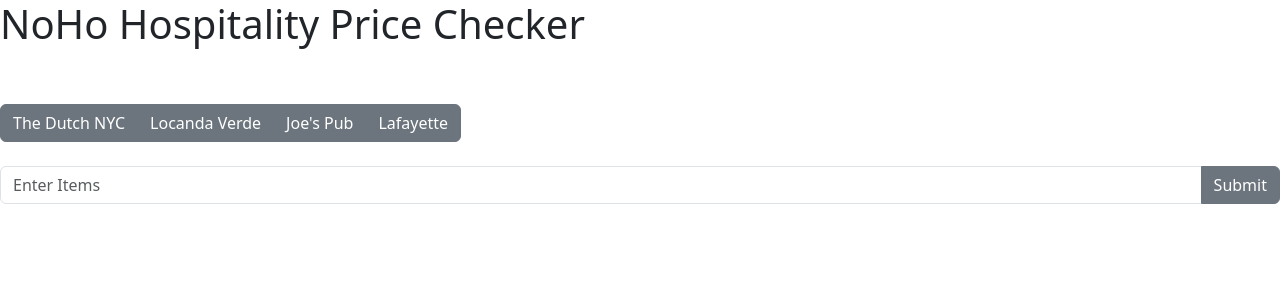
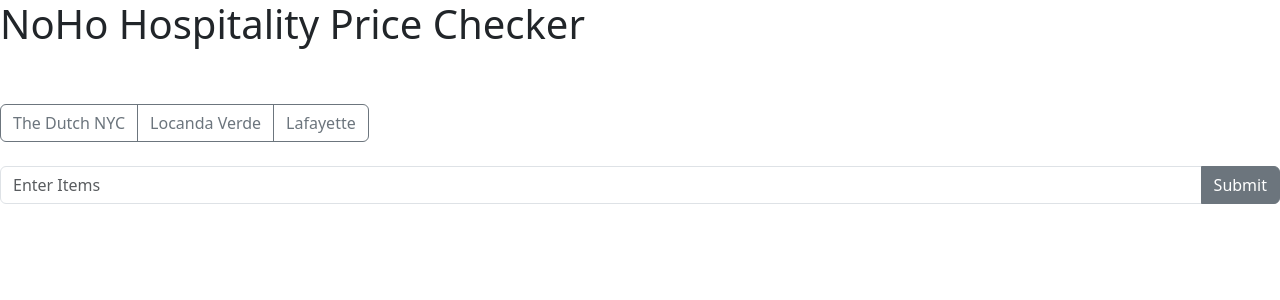
Before and after one commit to galenshosato/chef-price-comp, a React (Create React App) app in the folder client/: page / in a window 1280 px wide. Shown: the top 300 px of the page. Built offline with nearby package versions, Linux system fonts and the light colour scheme.

Commit message:
Added complete fetch and radio buttons

```diff
--- a/client/src/App.js
+++ b/client/src/App.js
@@ -13,10 +13,9 @@
 function App() {
 
   const houseObj = {
-    "The Dutch NYC": [1,2,3],
-    "Locanda Verde": [2,3],
-    "Joe's Pub": [3],
-    "Lafayette": [1,3],
+    "The Dutch NYC": [1,2],
+    "Locanda Verde": [1],
+    "Lafayette": [2],
   }
 
   const [items, setItems] = useState([])
@@ -31,7 +30,7 @@
       <Houses setHouse={setHouse} />
       <br></br>
       <br></br>
-      <Searchbar house={house} houseObj={houseObj} setItems={setItems}/>
+      <Searchbar house={house} houseObj={houseObj} setItems={setItems} items={items}/>
       <PriceDisplay items={items} />
     </>
   )
--- a/client/src/Houses.js
+++ b/client/src/Houses.js
@@ -1,17 +1,33 @@
-import Button from 'react-bootstrap/Button'
+import { useState } from 'react'
+import ToggleButton from 'react-bootstrap/ToggleButton'
 import ButtonGroup from 'react-bootstrap/ButtonGroup'
 
 
 function Houses ({setHouse}) {
+    const [radioValue, setRadioValue] = useState('')
 
-    const nhgHouses = ["The Dutch NYC", "Locanda Verde", "Joe's Pub", "Lafayette"]
+    const nhgHouses = [
+        { name: "The Dutch NYC", value: '1' },
+        { name: "Locanda Verde", value: '2'},
+        { name: "Lafayette", value: '3'},
+    ]
+
 
     return (
         <ButtonGroup aria-label='Basic Example'>
-            {nhgHouses.map((indHouse) => {
-                return <Button key={indHouse} onClick={() => setHouse(indHouse)} variant='secondary'>
-                    {indHouse}
-                    </Button>
+            {nhgHouses.map((house, idx) => {
+                return <ToggleButton
+                          key={idx}
+                          id={`radio-${idx}`}
+                          type='radio'
+                          onClick={() => setHouse(house.name)}
+                          variant='outline-secondary'
+                          name='radio'
+                          value={house.value}
+                          checked={radioValue === house.value}
+                          onChange={(e) => setRadioValue(e.currentTarget.value)}>
+                    {house.name}
+                    </ToggleButton>
             })}
         </ButtonGroup>
     )
--- a/client/src/PriceCard.js
+++ b/client/src/PriceCard.js
@@ -4,6 +4,7 @@
     //Adds the unit to the price
     const ogPrice=item.prices[0].price
     const priceUnit = ogPrice.slice(-2)
+
 
 
 
--- a/client/src/Searchbar.js
+++ b/client/src/Searchbar.js
@@ -3,22 +3,31 @@
 import Form from 'react-bootstrap/Form'
 import InputGroup from 'react-bootstrap/InputGroup'
 
-function Searchbar({house, setItems, houseObj}) {
+function Searchbar({house, setItems, items, houseObj}) {
 
     const vendorIds = houseObj[house]
     const [inputValue, setInputValue] = useState('')
 
+
     function onClick(e) {
-        // Clear setItems
-        // Build fetch in a loop around vendorIds
-        // "/api/{vendorId}/products/{searchTerm}"
-        // Append to setItems
 
         setItems([])
 
-        fetch(`/api/1/products/${inputValue}`)
-        .then(resp => resp.json())
-        .then(data => setItems(data))
+        Promise.all(
+            vendorIds.map(id =>
+              fetch(`/api/${id}/products/${inputValue}`)
+                .then(resp => resp.json())
+            )
+        )
+            .then(dataArray => {
+                const newItems = dataArray[0]
+                setItems(newItems)
+            })
+            .catch(error => {
+                console.error('Error fetching data:', error)
+            })
+
+
     }
 
     function onChange(e) {
```
